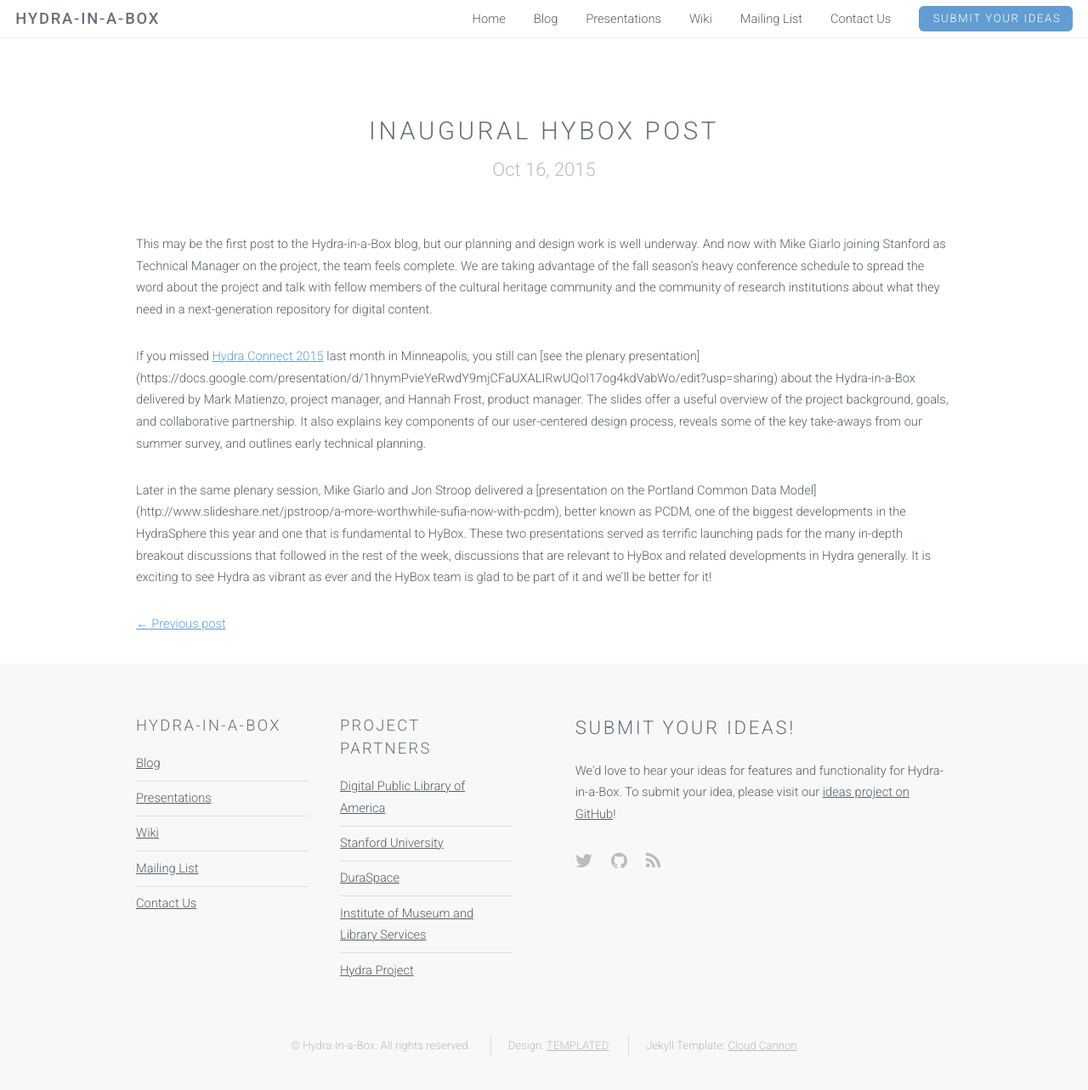
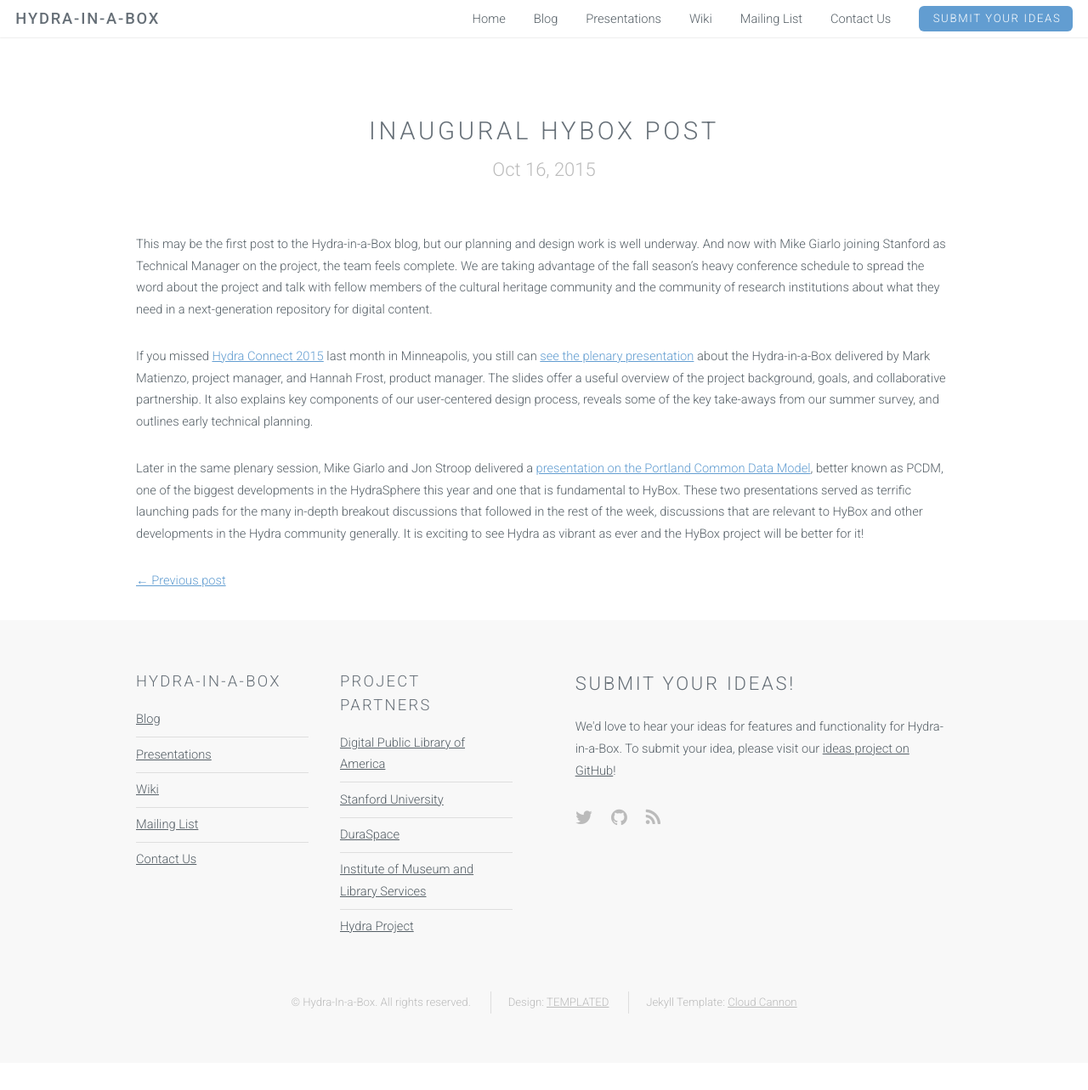
Before and after one commit to samvera-labs/hyku.github.io, a Jekyll site: the page built from _posts/2015-10-16-Inaugural-Post.markdown, in a window 1280 px wide and 1303 px high. Shown: the top 1283 px of the window at 85% size. Built offline with Jekyll 4.4.1, drawn with Linux system fonts in a browser that asks for light colours.

Commit message:
Update 2015-10-16-Inaugural-Post.markdown

```diff
--- a/_posts/2015-10-16-Inaugural-Post.markdown
+++ b/_posts/2015-10-16-Inaugural-Post.markdown
@@ -5,6 +5,6 @@ title: Inaugural HyBox Post
 
 This may be the first post to the Hydra-in-a-Box blog, but our planning and design work is well underway.  And now with Mike Giarlo joining Stanford as Technical Manager on the project, the team feels complete. We are taking advantage of the fall season’s heavy conference schedule to spread the word about the project and talk with fellow members of the cultural heritage community and the community of research institutions about what they need in a next-generation repository for digital content.
 
-If you missed [Hydra Connect 2015](https://wiki.duraspace.org/display/hydra/Hydra+Connect+2015) last month in Minneapolis, you still can [see the plenary presentation] (https://docs.google.com/presentation/d/1hnymPvieYeRwdY9mjCFaUXALIRwUQol17og4kdVabWo/edit?usp=sharing) about the Hydra-in-a-Box delivered by Mark Matienzo, project manager, and Hannah Frost, product manager. The slides offer a useful overview of the project background, goals, and collaborative partnership. It also explains key components of our user-centered design process, reveals some of the key take-aways from our summer survey, and outlines early technical planning.
+If you missed [Hydra Connect 2015](https://wiki.duraspace.org/display/hydra/Hydra+Connect+2015) last month in Minneapolis, you still can [see the plenary presentation](https://docs.google.com/presentation/d/1hnymPvieYeRwdY9mjCFaUXALIRwUQol17og4kdVabWo/edit?usp=sharing) about the Hydra-in-a-Box delivered by Mark Matienzo, project manager, and Hannah Frost, product manager. The slides offer a useful overview of the project background, goals, and collaborative partnership. It also explains key components of our user-centered design process, reveals some of the key take-aways from our summer survey, and outlines early technical planning.
 
-Later in the same plenary session, Mike Giarlo and Jon Stroop delivered a [presentation on the Portland Common Data Model] (http://www.slideshare.net/jpstroop/a-more-worthwhile-sufia-now-with-pcdm), better known as PCDM, one of the biggest developments in the HydraSphere this year and one that is fundamental to HyBox. These two presentations served as terrific launching pads for the many in-depth breakout discussions that followed in the rest of the week, discussions that are relevant to HyBox and related developments in Hydra generally. It is exciting to see Hydra as vibrant as ever and the HyBox team is glad to be part of it and we’ll be better for it!
+Later in the same plenary session, Mike Giarlo and Jon Stroop delivered a [presentation on the Portland Common Data Model](http://www.slideshare.net/jpstroop/a-more-worthwhile-sufia-now-with-pcdm), better known as PCDM, one of the biggest developments in the HydraSphere this year and one that is fundamental to HyBox. These two presentations served as terrific launching pads for the many in-depth breakout discussions that followed in the rest of the week, discussions that are relevant to HyBox and other developments in the Hydra community generally. It is exciting to see Hydra as vibrant as ever and the HyBox project will be better for it!
```
